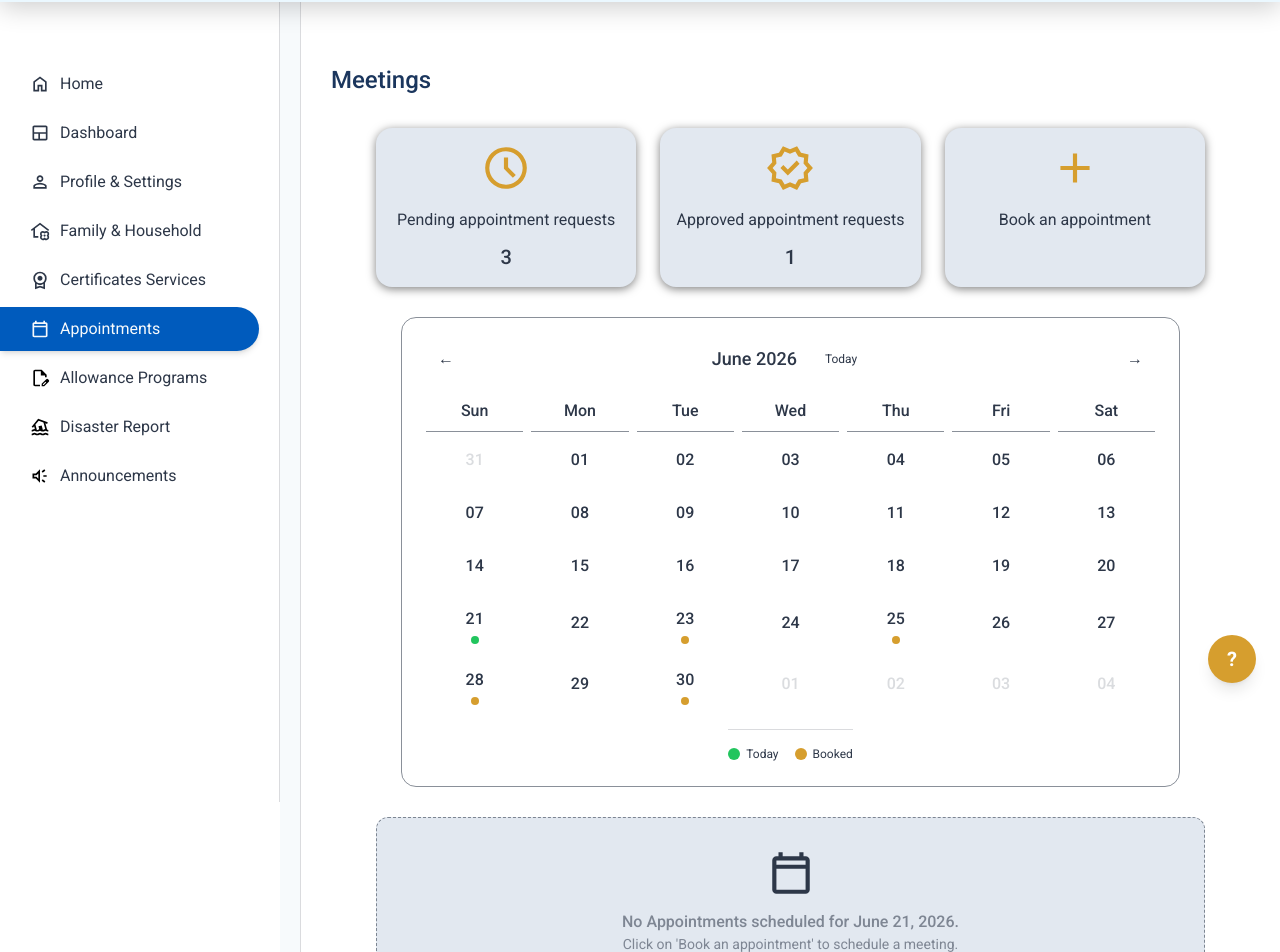
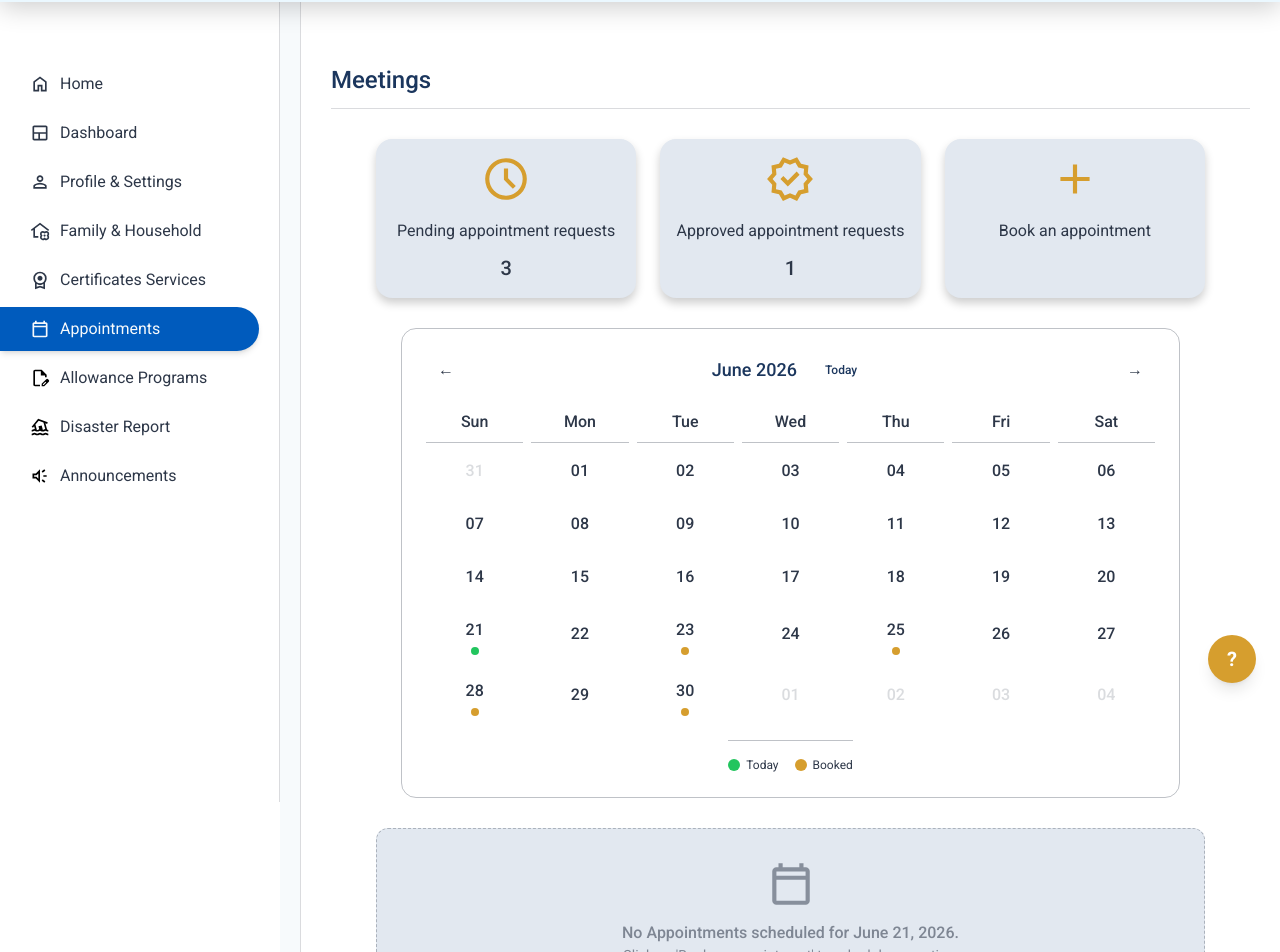
Before and after one commit to Mogith-Code/SmartGN-Digital-GN-Service-Management-System, a React (Vite) app in the folder SmartGN/: page /RAppointment in a window 1280 px wide. Shown: the part 93-1045 px from the top of the page. Built offline with nearby package versions, Linux system fonts and the light colour scheme.

Commit message:
update tailwindcss styles

```diff
--- a/SmartGN/src/Components/AppointmentsPage/AppointmentLayoutPage.jsx
+++ b/SmartGN/src/Components/AppointmentsPage/AppointmentLayoutPage.jsx
@@ -116,7 +116,7 @@ function AppointmentLayoutPage() {
 
   return (
     <>
-      <div className="flex text-[24px] font-medium text-[#1B365D] mt-[60px] mx-[30px]">
+      <div className="flex text-[24px] font-medium text-[#1B365D] border-b border-[#2D37482D] pb-[10px]  mt-[60px] mx-[30px]">
         {t.Title}
       </div>
 
@@ -136,8 +136,8 @@ function AppointmentLayoutPage() {
           // ================================================================
           // ACTIVE APPOINTMENT DISPLAY
           // ================================================================
-          <div className="flex w-full flex-col p-[30px] border-[1.5px] border-[#2D37488D] rounded-xl">
-            <p className="font-medium text-[16px] text-[#1B365D] pb-[1px] text-center border-b-[1.5px] border-[#2D37488D] ">
+          <div className="flex w-full flex-col p-[30px] border-[1.5px] border-[#2D37484D] rounded-xl">
+            <p className="font-medium text-[16px] text-[#1B365D] pb-[1px] text-center border-b-[1.5px] border-[#2D37484D] ">
               Appointment Summary
             </p>
 
@@ -158,7 +158,7 @@ function AppointmentLayoutPage() {
 
             <div className="mt-[20px] flex justify-center">
               <button
-                className="flex gap-[10px] items-center px-[20px] py-[10px] bg-[#1B365D] text-[#F7FAFC] rounded-[15px] hover:bg-[#005BBD] transition-colors text-[12px] font-medium cursor-pointer"
+                className="flex gap-[10px] items-center px-[20px] py-[10px] bg-[#1B365D] text-[#F7FAFC] rounded-[15px] shadow-[0px_2px_5px_rgba(0,0,0,0.4)] hover:shadow-[0px_2px_10px_rgba(0,0,0,0.4)] hover:bg-[#005BBD] hover:scale-101 text-[12px] font-regular cursor-pointer"
                 onClick={() => {
                   if (activeAppointment.status === "Pending") {
                     navigate("/RAppointment/PendingAppointmentRequests");
--- a/SmartGN/src/Components/AppointmentsPage/AppointmentSummary.jsx
+++ b/SmartGN/src/Components/AppointmentsPage/AppointmentSummary.jsx
@@ -94,16 +94,16 @@ function AppointmentSummary({ day, month, year }) {
   const formattedDate = `${getMonthName(month)} ${day}, ${year}`;
 
   return (
-    <div className="flex w-full flex-col items-center justify-center py-[30px] text-center text-[#2D37488D] border-[1.5px] border-dashed border-[#2D37488D] rounded-xl bg-[#E2E8F0]">
+    <div className="flex w-full flex-col items-center justify-center py-[30px] text-center text-[#2D37488D] border border-dashed border-[#2D37484D] rounded-xl bg-[#E2E8F0]">
       <img
-        className="mb-3 w-[50px]"
+        className="mb-3 w-[50px] opacity-50"
         src={appointmentIcon}
         alt="Appointment Icon"
       />
       <p className="font-medium text-[16px]">
         {t.NoAppointmentsscheduledfor} {formattedDate}.
       </p>
-      <p className="text-[14px] text-[#2D37488D]">
+      <p className="text-[14px] text-[#2D3748D]">
         {t.clickonBookanappointmenttoscheduleameeting}
       </p>
     </div>
--- a/SmartGN/src/Components/AppointmentsPage/ApprovedAppointmentsRequests.jsx
+++ b/SmartGN/src/Components/AppointmentsPage/ApprovedAppointmentsRequests.jsx
@@ -117,7 +117,7 @@ function ApprovedAppointmentsRequests() {
           {approvedAppointments.map((appointment) => (
             <div
               key={appointment.id}
-              className="mx-[50px] my-[30px] flex flex-col gap-[5px] border border-[#2D37488D] rounded-[15px] p-[20px]"
+              className="mx-[50px] my-[30px] flex flex-col gap-[5px] border border-[#2D37484D] rounded-[15px] p-[20px]"
             >
               <div className="flex justify-between text-[16px] text-[#2D3748]">
                 <span className="font-medium">{appointment.purpose}</span>
--- a/SmartGN/src/Components/AppointmentsPage/BookingForm.jsx
+++ b/SmartGN/src/Components/AppointmentsPage/BookingForm.jsx
@@ -407,7 +407,7 @@ function BookingForm() {
                 <button
                   type="button"
                   onClick={handleReset}
-                  className="px-6 py-2 flex gap-[10px] bg-[#E7000B] text-[#F7FAFC] rounded-[15px] cursor-pointer transition-colors text-sm font-medium hover:bg-[#FF000C]"
+                  className="px-6 py-2 flex gap-[10px] text-[14px] bg-[#E7000B] text-[#F7FAFC] rounded-[15px] cursor-pointer shadow-[0px_2px_5px_rgba(0,0,0,0.4)] hover:shadow-[0px_2px_10px_rgba(0,0,0,0.4)] hover:scale-101 group font-regular hover:bg-[#FF000C]"
                 >
                   <span>{t.reset}</span>
                   <img src={resetIcon} alt="resetIcon" className="w-[16px]" />
@@ -416,7 +416,7 @@ function BookingForm() {
                 {/* Submit Button */}
                 <button
                   type="submit"
-                  className="px-6 py-2 flex gap-[10px] bg-[#1B365D] text-[#F7FAFC] rounded-[15px] cursor-pointer transition-colors text-sm font-medium hover:bg-[#005BBD]"
+                  className="px-6 py-2 flex gap-[10px] text-[14px] bg-[#1B365D] text-[#F7FAFC] rounded-[15px] cursor-pointer  font-regular hover:bg-[#005BBD] shadow-[0px_2px_5px_rgba(0,0,0,0.4)] hover:shadow-[0px_2px_10px_rgba(0,0,0,0.4)] hover:scale-101 group"
                 >
                   <span>{t.bookAppointment}</span>
                   <img src={confirmIcon} alt="resetIcon" className="w-[16px]" />
--- a/SmartGN/src/Components/AppointmentsPage/CalenderLayout.jsx
+++ b/SmartGN/src/Components/AppointmentsPage/CalenderLayout.jsx
@@ -262,7 +262,7 @@ function CalendarLayout({ onDateSelect, bookings = [] }) {
   const isNextDisabled = year >= new Date().getFullYear() + 10;
 
   return (
-    <div className="flex flex-col w-full items-center justify-center border border-[#2D37488D] rounded-[15px] p-4 sm:p-5 md:p-6">
+    <div className="flex flex-col w-full items-center justify-center border border-[#2D37484D] rounded-[15px] p-4 sm:p-5 md:p-6">
       {/* CALENDAR HEADER */}
       <div className="flex justify-between items-center w-full mb-6">
         <button
@@ -275,12 +275,12 @@ function CalendarLayout({ onDateSelect, bookings = [] }) {
         </button>
 
         <div className="flex items-center gap-4">
-          <span className="text-base md:text-lg font-medium text-[#2D3748]">
+          <span className="text-base md:text-lg font-medium text-[#1B365D]">
             {getMonthName(month)} {year}
           </span>
           <button
             onClick={goToToday}
-            className="text-[12px] px-3 py-2 text-[#2D3748] rounded-[10px] hover:underline transition-colors duration-200 cursor-pointer"
+            className="text-[12px] font-medium px-3 py-2 text-[#1B365D] rounded-[10px] hover:underline transition-colors duration-200 cursor-pointer"
           >
             {t.Today}
           </button>
@@ -301,7 +301,7 @@ function CalendarLayout({ onDateSelect, bookings = [] }) {
         {weekdays.map((day) => (
           <span
             key={day}
-            className="text-[16px] sm:text-sm md:text-[16px] font-medium text-[#2D3748] pb-2 border-b-[1.5px] border-[#2D37488D] mb-2"
+            className="text-[16px] sm:text-sm md:text-[16px] font-medium text-[#2D3748] pb-2 border-b-[1.5px] border-[#2D37484D] mb-2"
           >
             {day}
           </span>
@@ -385,7 +385,7 @@ function CalendarLayout({ onDateSelect, bookings = [] }) {
       </div>
 
       {/* LEGEND */}
-      <div className="flex flex-wrap justify-center gap-3 sm:gap-4 mt-4 pt-4 border-t border-[#2D37482D] text-xs">
+      <div className="flex flex-wrap justify-center gap-3 sm:gap-4 mt-4 pt-4 border-t border-[#2D37484D] text-xs">
         <div className="flex items-center gap-1.5">
           <div className="w-3 h-3 bg-[#22C55E] rounded-full"></div>
           <span className="text-[#2D3748]">{t.Today}</span>
--- a/SmartGN/src/Components/AppointmentsPage/CardLayout.jsx
+++ b/SmartGN/src/Components/AppointmentsPage/CardLayout.jsx
@@ -39,7 +39,7 @@ function CardLayout({ pendingCount, approvedCount }) {
   return (
     <>
       <div
-        className="bg-[#E2E8F0] gap-[15px] rounded-2xl p-[15px] flex flex-col items-center shadow-[0px_2px_10px_rgba(0,0,0,0.5)] hover:shadow-[0px_2px_15px_rgba(0,0,0,0.6)] cursor-pointer"
+        className="bg-[#E2E8F0] gap-[15px] rounded-2xl p-[15px] flex flex-col items-center shadow-[0px_5px_10px_rgba(0,0,0,0.2)] hover:shadow-[0px_5px_15px_rgba(0,0,0,0.2)] hover:scale-102 transition-all duration-100 cursor-pointer"
         onClick={() => navigate("/RAppointment/PendingAppointmentRequests")}
       >
         <img src={pendingIcon} alt="pendingIcon" className="w-[50px]" />
@@ -55,7 +55,7 @@ function CardLayout({ pendingCount, approvedCount }) {
       </div>
 
       <div
-        className="bg-[#E2E8F0] gap-[15px] rounded-2xl p-[15px] flex flex-col items-center shadow-[0px_2px_10px_rgba(0,0,0,0.5)] hover:shadow-[0px_2px_15px_rgba(0,0,0,0.6)] cursor-pointer"
+        className="bg-[#E2E8F0] gap-[15px] rounded-2xl p-[15px] flex flex-col items-center shadow-[0px_5px_10px_rgba(0,0,0,0.2)] hover:shadow-[0px_5px_15px_rgba(0,0,0,0.2)] hover:scale-102 transition-all duration-100 cursor-pointer"
         onClick={() => navigate("/RAppointment/ApprovedAppointmentRequests")}
       >
         <img src={approvedIcon} alt="approvedIcon" className="w-[50px]" />
@@ -71,7 +71,7 @@ function CardLayout({ pendingCount, approvedCount }) {
       </div>
 
       <div
-        className="bg-[#E2E8F0] gap-[15px] rounded-2xl p-[15px] flex flex-col items-center shadow-[0px_2px_10px_rgba(0,0,0,0.5)] hover:shadow-[0px_2px_15px_rgba(0,0,0,0.6)] cursor-pointer"
+        className="bg-[#E2E8F0] gap-[15px] rounded-2xl p-[15px] flex flex-col items-center shadow-[0px_5px_10px_rgba(0,0,0,0.2)] hover:shadow-[0px_5px_15px_rgba(0,0,0,0.2)] hover:scale-102 transition-all duration-100 cursor-pointer"
         onClick={() => navigate("/RAppointment/BookingForm")}
       >
         <img src={addIcon} alt="pendingIcon" className="w-[50px]" />
```
Also changed, not shown: SmartGN/src/Components/AppointmentsPage/PendingAppointmentRequests.jsx (+4 -4 lines).
